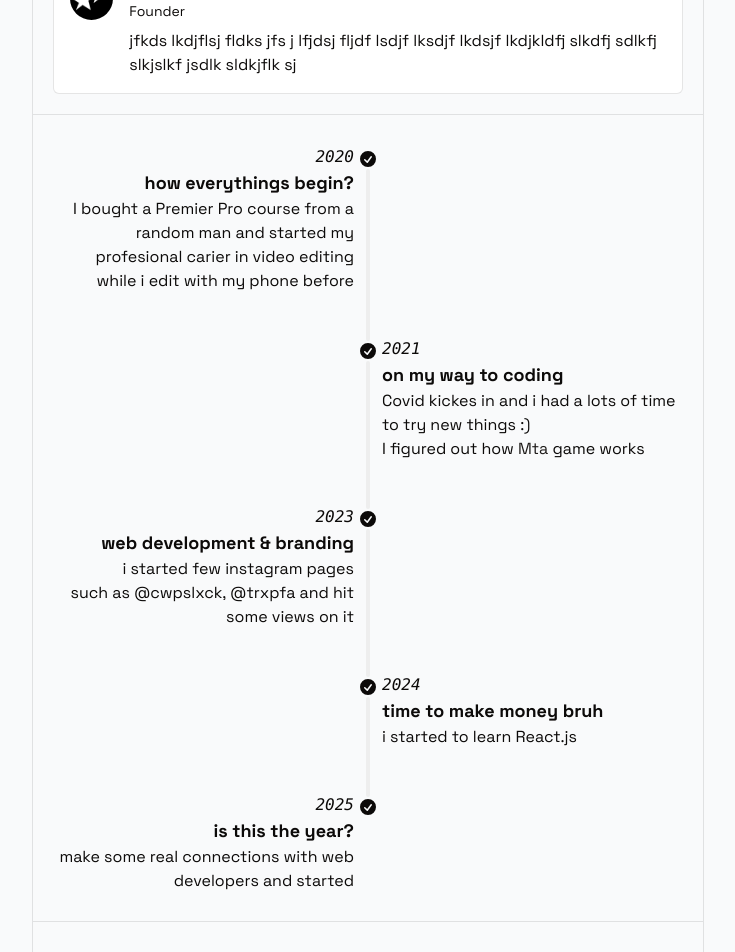
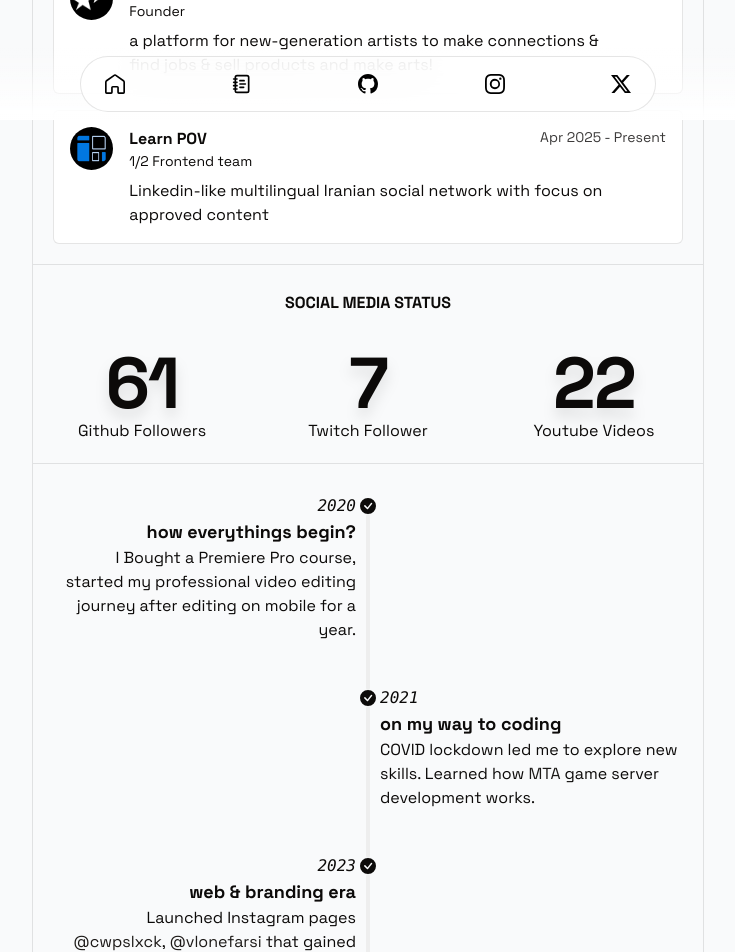
Before and after one commit to cwpslxck/cwpslxck, a Next.js app: page / in a window 1280 px wide. Shown: the part 680-1632 px from the top of the page, without its empty margins (272-1007 px from the left). Built offline with nearby package versions, Linux system fonts and the light colour scheme.

Commit message:
Building: Final commit

```diff
--- /dev/null
+++ b/Components/footer.tsx
@@ -0,0 +1,30 @@
+import Link from "next/link";
+import { BsGithub, BsInstagram, BsTwitterX } from "react-icons/bs";
+import { GrHomeRounded } from "react-icons/gr";
+import { LuNotebookText } from "react-icons/lu";
+
+function Footer() {
+  return (
+    <div className="w-full right-0 left-0 z-50 flex justify-center fixed bottom-0 bg-gradient-to-b from-transparent p-2 to-white">
+      <div className="bg-white/80 border text-black max-w-xl px-6 text-xl border-black/10 backdrop-blur-xl rounded-full h-14 w-full flex justify-between items-center">
+        <Link href={"/"}>
+          <GrHomeRounded />
+        </Link>
+        <div className="cursor-not-allowed">
+          <LuNotebookText />
+        </div>
+        <Link target="_blank" href={"https://github.com/cwpslxck"}>
+          <BsGithub />
+        </Link>
+        <Link target="_blank" href={"https://instagram.com/cwpslxck"}>
+          <BsInstagram />
+        </Link>
+        <Link target="_blank" href={"https://github.com/cwpslxck"}>
+          <BsTwitterX />
+        </Link>
+      </div>
+    </div>
+  );
+}
+
+export default Footer;
--- a/app/layout.tsx
+++ b/app/layout.tsx
@@ -1,6 +1,8 @@
 import type { Metadata } from "next";
 import { Space_Grotesk } from "next/font/google";
 import "./globals.css";
+import { Home } from "lucide-react";
+import Footer from "@/Components/footer";
 
 const font = Space_Grotesk({
   subsets: ["latin"],
@@ -18,10 +20,13 @@ export default function RootLayout({
 }>) {
   return (
     <html lang="en">
-      <body className={`${font.className} antialiased px-2 py-6 md:py-28`}>
-        <div className="w-full md:max-w-2xl md:mx-auto border-t border-x border-black/10">
-          {children}
-        </div>
+      <body className={`${font.className} antialiased w-full`}>
+        <main className="px-2 py-10 md:py-28">
+          <div className="w-full md:max-w-2xl md:mx-auto border-t border-x border-black/10">
+            {children}
+          </div>
+        </main>
+        <Footer />
       </body>
     </html>
   );
--- a/app/page.tsx
+++ b/app/page.tsx
@@ -3,6 +3,7 @@ import Section from "@/Components/section";
 import Image from "next/image";
 import { Mail } from "lucide-react";
 import Link from "next/link";
+import { BsFillCheckCircleFill } from "react-icons/bs";
 
 export default function Home() {
   const skills = [
@@ -88,143 +89,150 @@ export default function Home() {
                 <p className="font-extrabold">YXN Studio</p>
                 <p className="text-sm">Founder</p>
               </div>
-              <div className="text-sm opacity-80">July 2023 - Present</div>
+              <div className="text-sm opacity-80">Jul 2023 - Present</div>
             </div>
             <div>
-              jfkds lkdjflsj fldks jfs j lfjdsj fljdf lsdjf lksdjf lkdsjf
-              lkdjkldfj slkdfj sdlkfj slkjslkf jsdlk sldkjflk sj
+              a platform for new-generation artists to make connections &
+              <br />
+              find jobs & sell products and make arts!
+            </div>
+          </div>
+        </Link>
+        <Link
+          href={"https://website.learnpov.com"}
+          target="_blank"
+          className="w-full border bg-white border-black/10 rounded-md min-h-28 flex justify-between items-start p-4 gap-4  "
+        >
+          <div className="w-12">
+            <Image
+              draggable="false"
+              className="rounded-full aspect-square object-contain"
+              alt="Brand Picture"
+              src={"/images/learnpov.jpg"}
+              width={60}
+              height={60}
+            />
+          </div>
+          <div className="w-full h-full">
+            <div className="w-full justify-between flex pb-2">
+              <div>
+                <p className="font-extrabold">Learn POV</p>
+                <p className="text-sm">1/2 Frontend team</p>
+              </div>
+              <div className="text-sm opacity-80">Apr 2025 - Present</div>
+            </div>
+            <div>
+              Linkedin-like multilingual Iranian social network with focus on
+              approved content
             </div>
           </div>
         </Link>
       </Section>
       <Section>
+        <p className="text-center font-bold">SOCIAL MEDIA STATUS</p>
+        <div className="pt-8 grid grid-cols-1 md:grid-cols-3 gap-12">
+          <div className="flex justify-center items-center flex-col">
+            <div className="text-7xl font-extrabold tracking-tight drop-shadow-xl">
+              61
+            </div>
+            <p>Github Followers</p>
+          </div>
+          <div className="flex justify-center items-center flex-col">
+            <div className="text-7xl font-extrabold tracking-tight drop-shadow-xl">
+              7
+            </div>
+            <p>Twitch Follower</p>
+          </div>
+          <div className="flex justify-center items-center flex-col">
+            <div className="text-7xl font-extrabold tracking-tight drop-shadow-xl">
+              22
+            </div>
+            <p>Youtube Videos</p>
+          </div>
+        </div>
+      </Section>
+      <Section>
         <ul className="timeline timeline-snap-icon max-md:timeline-compact timeline-vertical -mb-8">
           <li>
             <div className="timeline-middle">
-              <svg
-                xmlns="http://www.w3.org/2000/svg"
-                viewBox="0 0 20 20"
-                fill="currentColor"
-                className="h-5 w-5"
-              >
-                <path
-                  fillRule="evenodd"
-                  d="M10 18a8 8 0 100-16 8 8 0 000 16zm3.857-9.809a.75.75 0 00-1.214-.882l-3.483 4.79-1.88-1.88a.75.75 0 10-1.06 1.061l2.5 2.5a.75.75 0 001.137-.089l4-5.5z"
-                  clipRule="evenodd"
-                />
-              </svg>
+              <BsFillCheckCircleFill />
             </div>
             <div className="timeline-start mb-10 md:text-end">
               <time className="font-mono italic">2020</time>
               <div className="text-lg font-black">how everythings begin?</div>I
-              bought a Premier Pro course from a random man and started my
-              profesional carier in video editing while i edit with my phone
-              before
+              Bought a Premiere Pro course, started my professional video
+              editing journey after editing on mobile for a year.
             </div>
             <hr />
           </li>
           <li>
             <hr />
             <div className="timeline-middle">
-              <svg
-                xmlns="http://www.w3.org/2000/svg"
-                viewBox="0 0 20 20"
-                fill="currentColor"
-                className="h-5 w-5"
-              >
-                <path
-                  fillRule="evenodd"
-                  d="M10 18a8 8 0 100-16 8 8 0 000 16zm3.857-9.809a.75.75 0 00-1.214-.882l-3.483 4.79-1.88-1.88a.75.75 0 10-1.06 1.061l2.5 2.5a.75.75 0 001.137-.089l4-5.5z"
-                  clipRule="evenodd"
-                />
-              </svg>
+              <BsFillCheckCircleFill />
             </div>
             <div className="timeline-end md:mb-10">
               <time className="font-mono italic">2021</time>
               <div className="text-lg font-black">on my way to coding</div>
-              Covid kickes in and i had a lots of time to try new things :)
-              <br />I figured out how{" "}
+              COVID lockdown led me to explore new skills. Learned how{" "}
               <a
                 className="external-links"
                 target="_blank"
                 href="https://multitheftauto.com/"
               >
-                Mta
+                MTA
               </a>{" "}
-              game works
+              game server development works.
             </div>
             <hr />
           </li>
           <li>
             <hr />
             <div className="timeline-middle">
-              <svg
-                xmlns="http://www.w3.org/2000/svg"
-                viewBox="0 0 20 20"
-                fill="currentColor"
-                className="h-5 w-5"
-              >
-                <path
-                  fillRule="evenodd"
-                  d="M10 18a8 8 0 100-16 8 8 0 000 16zm3.857-9.809a.75.75 0 00-1.214-.882l-3.483 4.79-1.88-1.88a.75.75 0 10-1.06 1.061l2.5 2.5a.75.75 0 001.137-.089l4-5.5z"
-                  clipRule="evenodd"
-                />
-              </svg>
+              <BsFillCheckCircleFill />
             </div>
             <div className="timeline-start mb-10 md:text-end">
               <time className="font-mono italic">2023</time>
-              <div className="text-lg font-black">
-                web development & branding
-              </div>
-              i started few instagram pages
-              <br />
-              such as @cwpslxck, @trxpfa and hit some views on it
+              <div className="text-lg font-black">web & branding era</div>
+              Launched Instagram pages{" "}
+              <a
+                className="external-links"
+                href="https://instagram.com/cwpslxck"
+              >
+                @cwpslxck
+              </a>
+              ,{" "}
+              <a
+                className="external-links"
+                href="https://instagram.com/vlonefarsi"
+              >
+                @vlonefarsi
+              </a>{" "}
+              that gained significant traction and views.
             </div>
             <hr />
           </li>
           <li>
             <hr />
             <div className="timeline-middle">
-              <svg
-                xmlns="http://www.w3.org/2000/svg"
-                viewBox="0 0 20 20"
-                fill="currentColor"
-                className="h-5 w-5"
-              >
-                <path
-                  fillRule="evenodd"
-                  d="M10 18a8 8 0 100-16 8 8 0 000 16zm3.857-9.809a.75.75 0 00-1.214-.882l-3.483 4.79-1.88-1.88a.75.75 0 10-1.06 1.061l2.5 2.5a.75.75 0 001.137-.089l4-5.5z"
-                  clipRule="evenodd"
-                />
-              </svg>
+              <BsFillCheckCircleFill />
             </div>
             <div className="timeline-end md:mb-10">
               <time className="font-mono italic">2024</time>
               <div className="text-lg font-black">time to make money bruh</div>i
-              started to learn React.js
+              Began learning React.js to turn skills into income opportunities.
             </div>
             <hr />
           </li>
           <li>
             <hr />
             <div className="timeline-middle">
-              <svg
-                xmlns="http://www.w3.org/2000/svg"
-                viewBox="0 0 20 20"
-                fill="currentColor"
-                className="h-5 w-5"
-              >
-                <path
-                  fillRule="evenodd"
-                  d="M10 18a8 8 0 100-16 8 8 0 000 16zm3.857-9.809a.75.75 0 00-1.214-.882l-3.483 4.79-1.88-1.88a.75.75 0 10-1.06 1.061l2.5 2.5a.75.75 0 001.137-.089l4-5.5z"
-                  clipRule="evenodd"
-                />
-              </svg>
+              <BsFillCheckCircleFill />
             </div>
             <div className="timeline-start mb-10 md:text-end">
               <time className="font-mono italic">2025</time>
               <div className="text-lg font-black">is this the year?</div>
-              make some real connections with web developers and started
+              Building connections in web development and taking projects to the
+              next level.
             </div>
             {/* <hr /> */}
           </li>
@@ -232,10 +240,24 @@ export default function Home() {
       </Section>
       <Section>
         <div className="flex flex-col items-center gap-3 py-6">
+          <Link
+            className="px-4 hover:scale-105 transition-transform py-2 bg-gradient-to-l from-zinc-700 via-zinc-900 to-zinc-950 text-white items-center inline-flex gap-2 rounded-lg"
+            href={"mailto:cwpslxck@gmail.com"}
+          >
+            <Mail size={18} />
+            <p>Let's Connect</p>
+          </Link>
           <p className="text-3xl md:text-6xl font-black">Get In Touch</p>
-          <Link href={"mailto:cwpslxck@gmail.com"}>
-            <Mail />
-          </Link>
+          <div className="text-center text-base md:text-xl">
+            Ready to collaborate? Reach out via
+            <br />
+            <a className="text-blue-500" href="mailto:cwpslxck@gmail.com">
+              cwpslxck@gmail.com
+            </a>{" "}
+            or
+            <br />
+            connect with me on X
+          </div>
         </div>
       </Section>
     </>
--- a/package.json
+++ b/package.json
@@ -14,6 +14,7 @@
     "next": "15.3.3",
     "react": "^19.0.0",
     "react-dom": "^19.0.0",
+    "react-icons": "^5.5.0",
     "tailwind-merge": "^3.3.0"
   },
   "devDependencies": {
```
Also changed, not shown: 1 other file (tests, documents, lock files or other folders).
